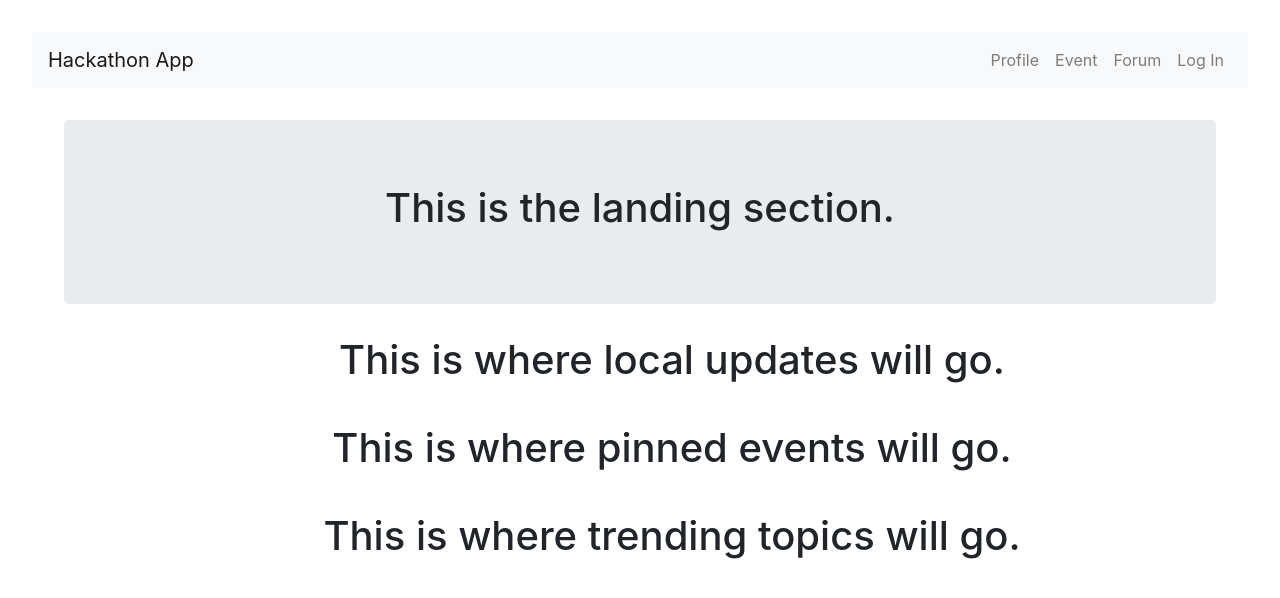
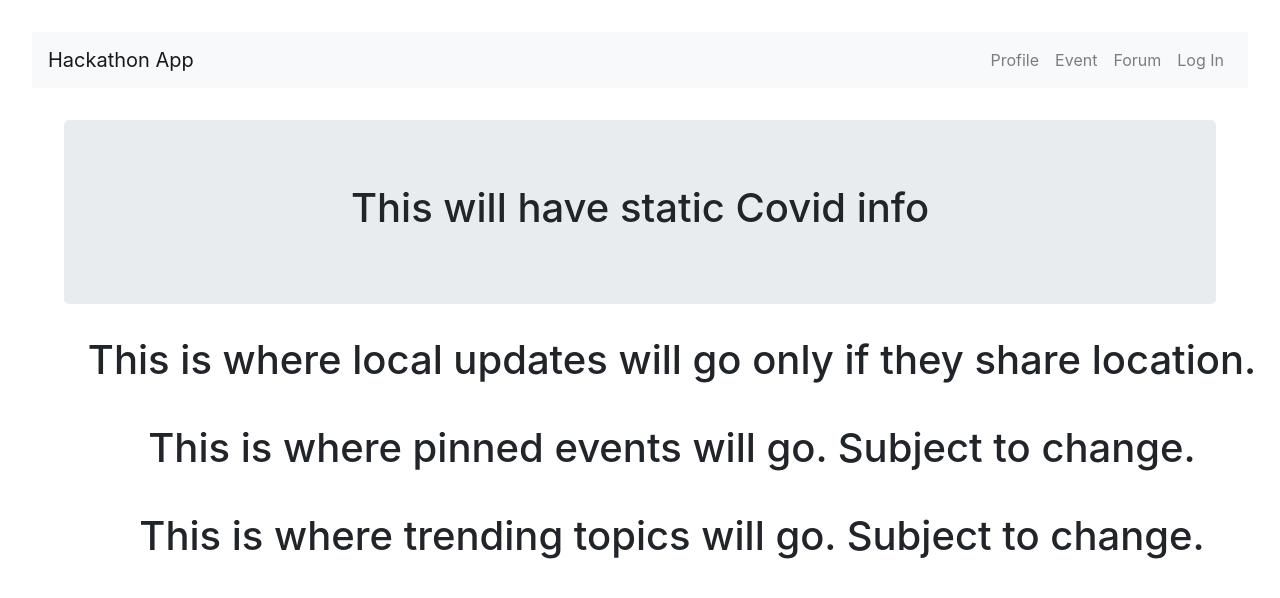
Before and after one commit to Bryanromerou/hackerthon-project-front, a React (Create React App) app: page / in a window 1280 px wide. Shown: the top 598 px of the page. Built offline with nearby package versions, Linux system fonts and the light colour scheme.

Commit message:
Minor changes to home.js

```diff
--- a/src/pages/Home.js
+++ b/src/pages/Home.js
@@ -7,22 +7,22 @@ const Home = () => {
         <>
         <section className="jumbotron landing-section lheader">
           <h1>
-            This is the landing section.
+            This will have static Covid info
           </h1>
         </section>
         <section className="container-fluid landing-section local-updates">
           <h1>
-            This is where local updates will go.
+            This is where local updates will go only if they share location.
           </h1>
         </section>
         <section className="container-fluid landing-section pinned-events">
           <h1>
-            This is where pinned events will go.
+            This is where pinned events will go. Subject to change.
           </h1>
         </section>
         <section className="container-fluid landing-section trending-topics">
           <h1>
-            This is where trending topics will go.
+            This is where trending topics will go. Subject to change.
           </h1>
         </section>
         </>
```
Also changed, not shown: 1 other file (tests, documents, lock files or other folders).
